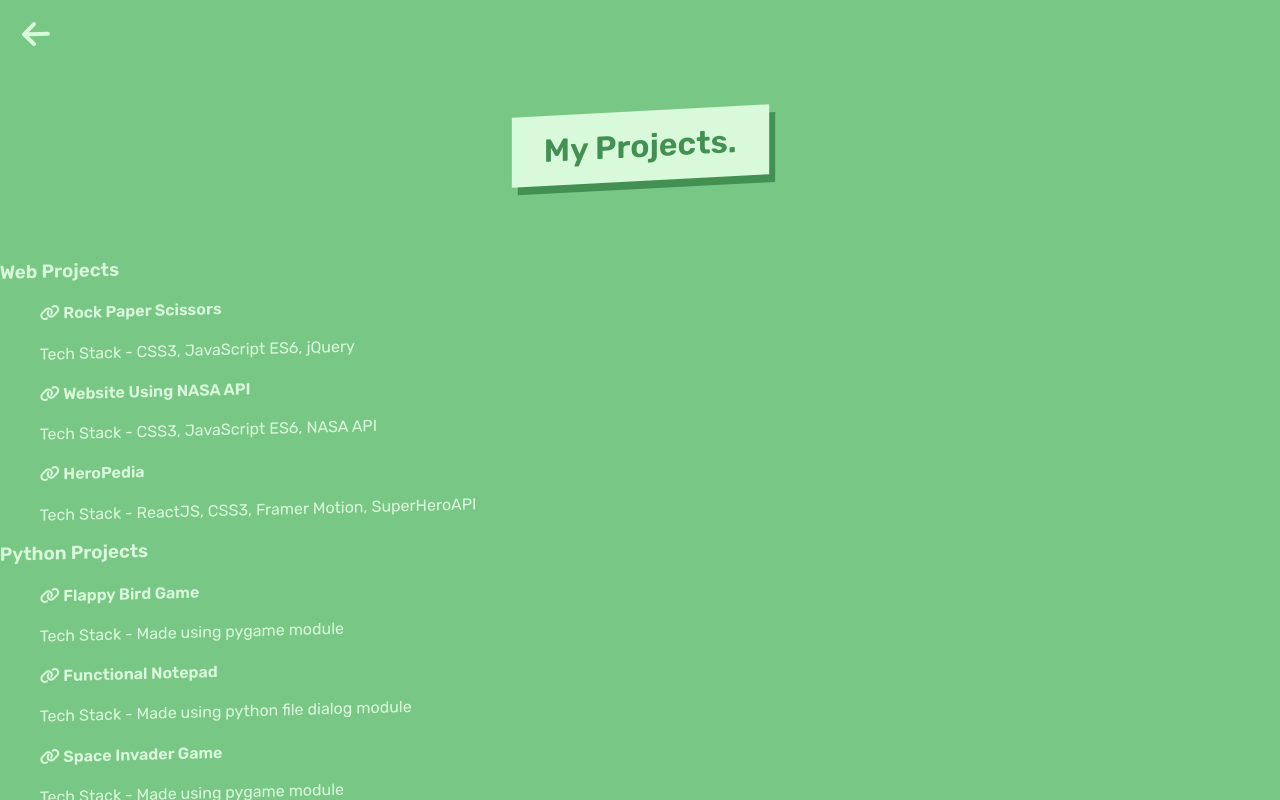
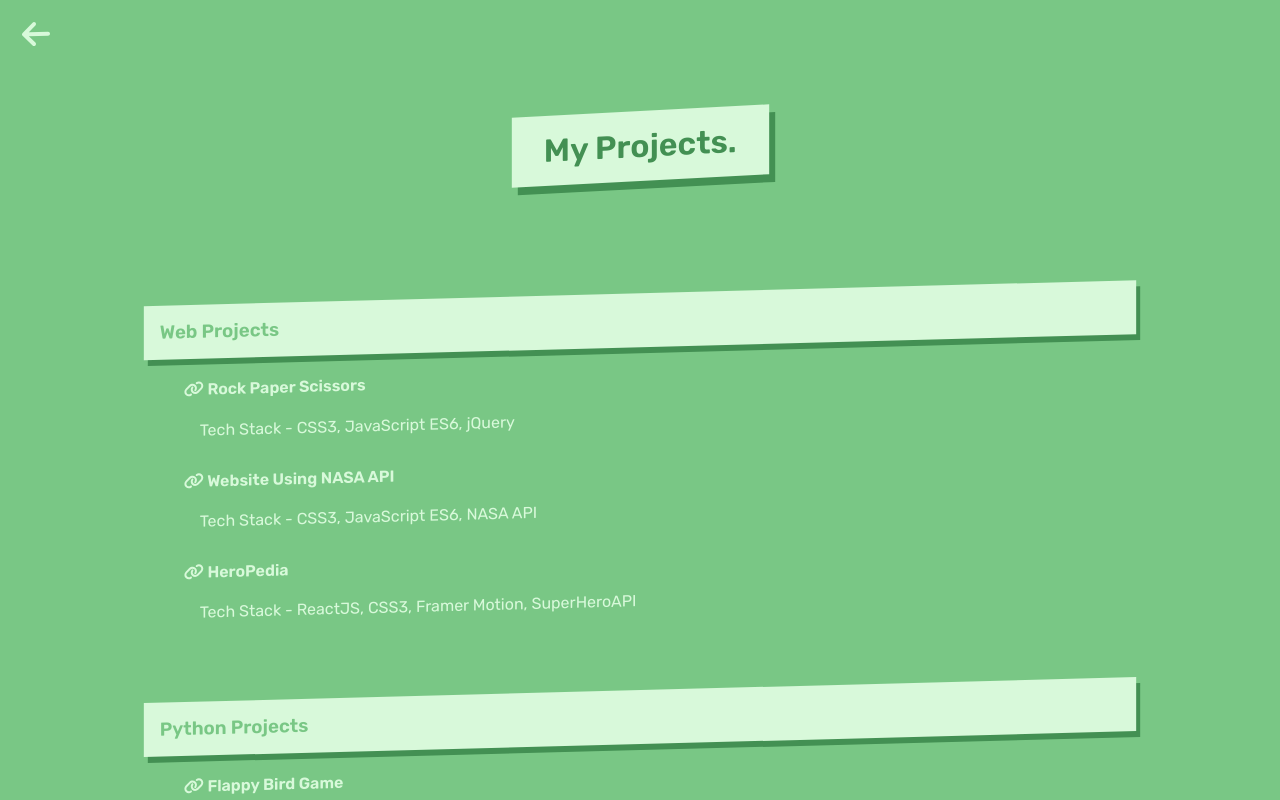
Before and after one commit to ppandey895/portfolio-website, a React (Vite) app: page /home in a window 1280 px wide. Both pictures are taken after a click on the element "Projects". Shown: the top 800 px of the page. Built offline with nearby package versions, Linux system fonts and the light colour scheme.

Commit message:
Update App.css

```diff
--- a/src/App.css
+++ b/src/App.css
@@ -4,7 +4,7 @@
   --theme: #79C785;
   --d-theme: #439053;
 }
-
+/*#dff3e0*/
 ::-webkit-scrollbar {
   width: 5px;
 }
@@ -374,6 +374,36 @@ svg .meter {
 
 /*Interests JSX Styling Ends*/
 
+
+/*Projects JSX Styling Begins*/
+
+.home-projects .projects {
+  display: flex;
+  flex-direction: column;
+  align-items: center;
+}
+
+.home-projects .projects h3 {
+  background: var(--cream);
+  color: var(--theme);
+  width: 75vw;
+  padding: 1rem;
+  box-shadow: 4px 6px 0 var(--d-theme);
+  margin-top: 3rem;
+}
+
+.projects div ol li {
+  width: 70vw;
+  margin-bottom: 2rem;
+}
+
+.projects div ol li p {
+  margin-left: 1rem;
+}
+
+/*Projects JSX Styling Ends*/
+
+
 /*About JSX Styling Begins*/
 
 .home-about p {
@@ -404,6 +434,36 @@ svg .meter {
 
 /*About JSX Styling Ends*/
 
+/*Contact JSX Styling Starts*/
+
+.home-contact .links {
+    display: flex;
+    flex-direction: row;
+    align-items: center;
+    justify-content: space-evenly;
+    flex-wrap: wrap;
+}
+
+.home-contact .links a {
+    transform: skew(-4deg) rotate(-4deg);
+    display: flex;
+    flex-direction: column-reverse;
+    align-items: center;
+    font-size: 1.2rem;
+    transition: transform 0.5s ease;
+}
+
+.links a:hover {
+  transform: skew(-4deg) rotate(-4deg) scale(1.2);
+}
+
+.links a img {
+  width: 10rem;
+  transition: transform 0.5s ease;
+}
+
+/*Contact JSX Styling Ends*/
+
 @media (max-width: 768px) {
   html {
     font-size: 14px;
@@ -421,6 +481,16 @@ svg .meter {
   .filler {
     height: 140px;
   }
+
+  .home-contact .links {
+    height: 70vh;
+    flex-direction: column;
+    justify-content: space-around;
+  }
+
+  .home-contact .links a img {
+    width: 6rem;
+  }
 }
 
 
```
